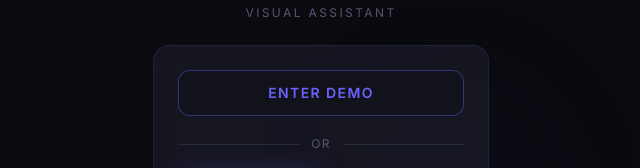
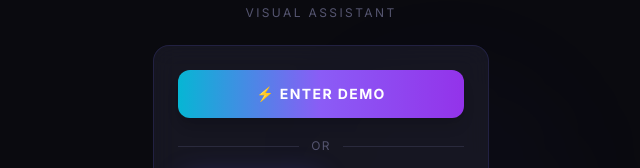
Before and after one commit to gc2000/aura-sense, a React (Vite) app in the folder frontend/: page /login in a window 1280 px wide. Shown: the part 135-303 px from the top of the page, without its empty margins (319-959 px from the left). Built offline with nearby package versions, Linux system fonts and the light colour scheme; no server answers.

Commit message:
feat: style Enter Demo as gradient button (cyan→violet→purple)

```diff
--- a/frontend/src/pages/LoginPage.tsx
+++ b/frontend/src/pages/LoginPage.tsx
@@ -95,9 +95,9 @@ export default function LoginPage() {
           <button
             onClick={handleEnterDemo}
             disabled={loading}
-            className="w-full py-3 rounded-xl bg-aura-surface border border-aura-accent/40 text-sm text-aura-accent font-semibold tracking-widest uppercase hover:bg-aura-accent/10 disabled:opacity-50 disabled:cursor-not-allowed transition-all duration-200"
+            className="w-full py-3.5 rounded-xl bg-gradient-to-r from-cyan-500 via-violet-500 to-purple-600 text-white text-sm font-bold tracking-widest uppercase shadow-lg hover:opacity-90 active:scale-[0.98] disabled:opacity-50 disabled:cursor-not-allowed transition-all duration-200"
           >
-            {loading ? 'Please wait...' : 'Enter Demo'}
+            {loading ? 'Please wait...' : '⚡ Enter Demo'}
           </button>
 
           {/* Divider */}
```
